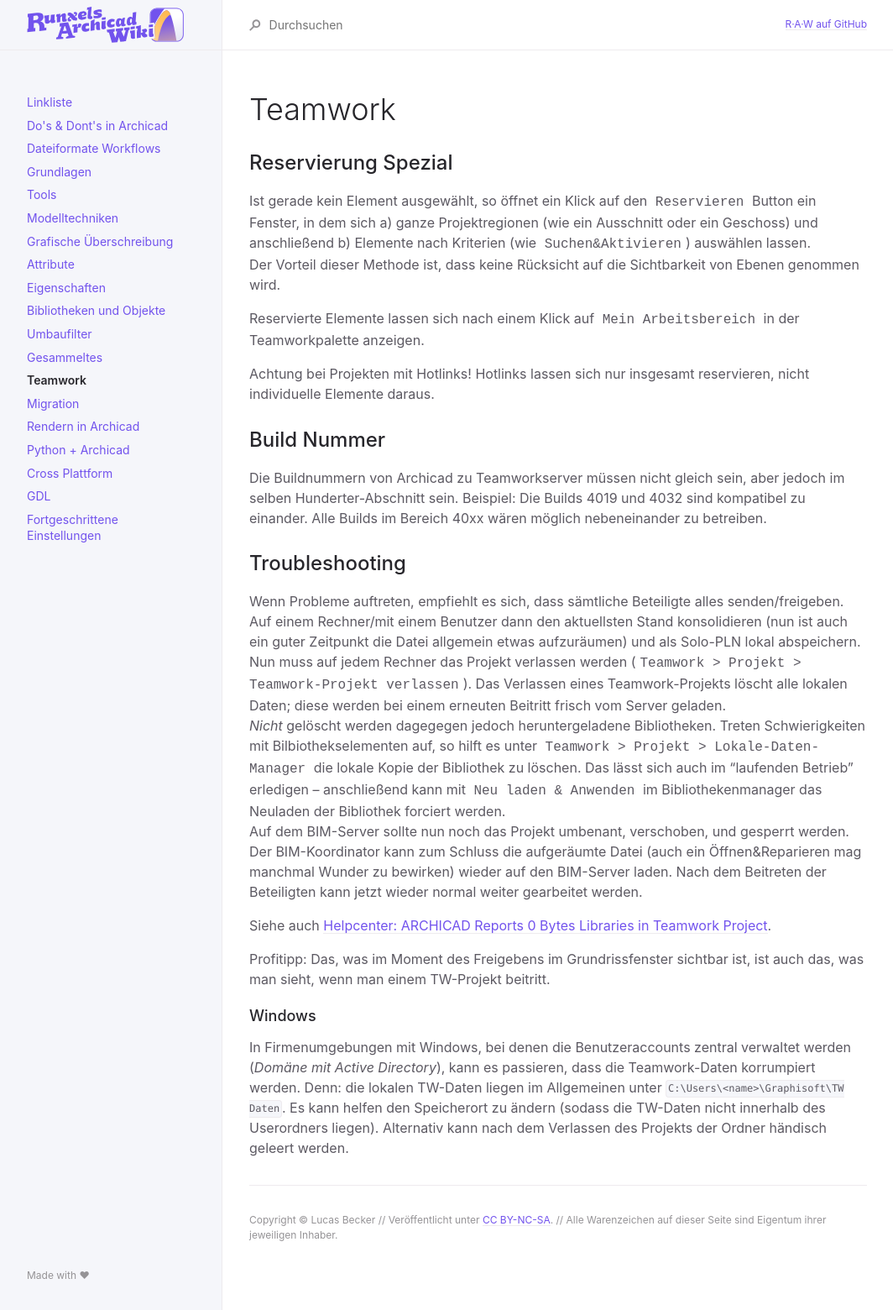
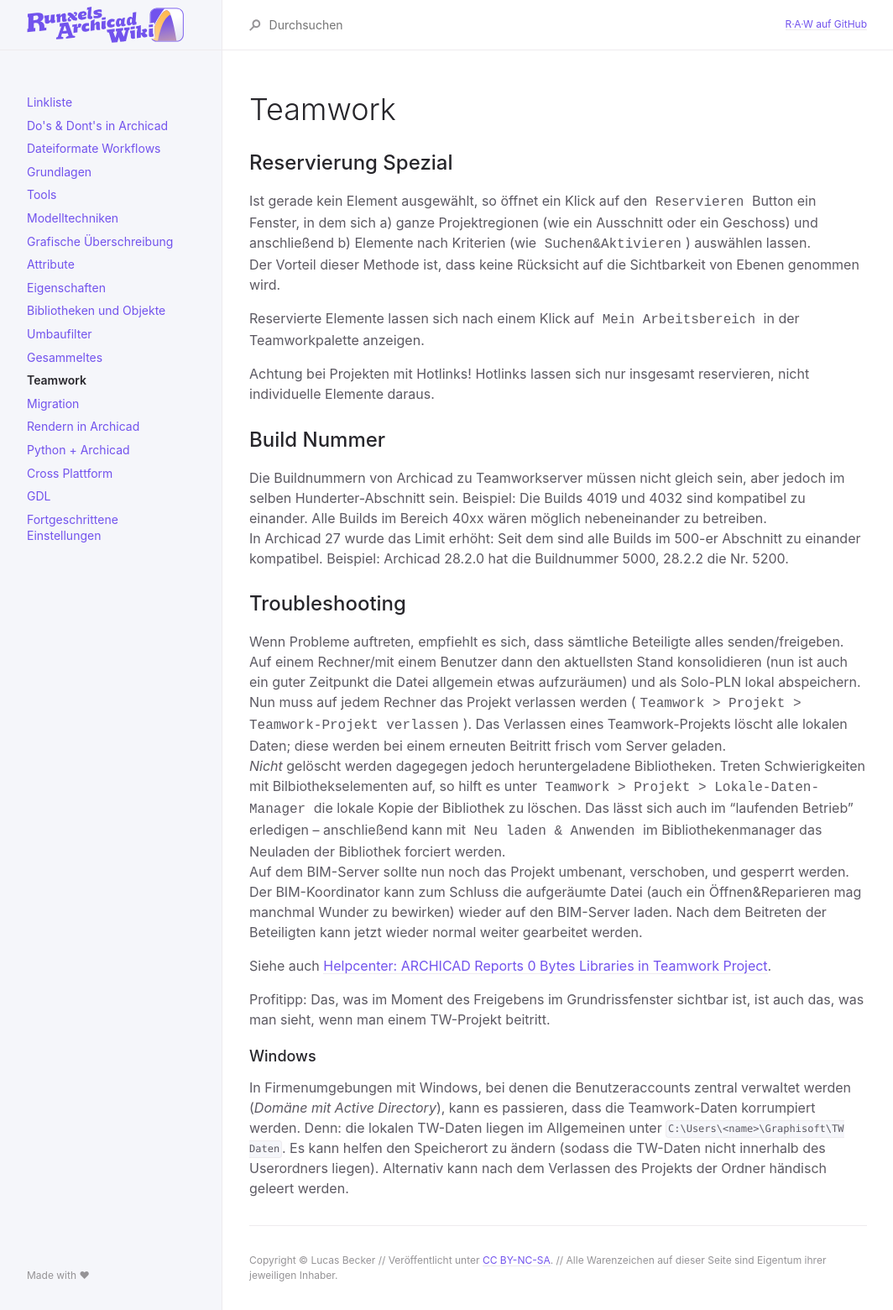
Before and after one commit to runxel/archicad-wiki, a Jekyll site: the page built from _pages/130_Teamwork/index.md, in a window 1280 px wide. Shown: the whole page at 84% size, without its empty margins (107-1171 px from the left). Built offline with Jekyll 4.4.1, drawn with Linux system fonts in a browser that asks for light colours.

Commit message:
build nr

```diff
--- a/_pages/130_Teamwork/index.md
+++ b/_pages/130_Teamwork/index.md
@@ -18,6 +18,7 @@ Achtung bei Projekten mit Hotlinks! Hotlinks lassen sich nur insgesamt reservier
 
 ## Build Nummer
 Die Buildnummern von Archicad zu Teamworkserver müssen nicht gleich sein, aber jedoch im selben Hunderter-Abschnitt sein. Beispiel: Die Builds 4019 und 4032 sind kompatibel zu einander. Alle Builds im Bereich 40xx wären möglich nebeneinander zu betreiben.
+In Archicad 27 wurde das Limit erhöht: Seit dem sind alle Builds im 500-er Abschnitt zu einander kompatibel. Beispiel: Archicad 28.2.0 hat die Buildnummer 5000, 28.2.2 die Nr. 5200.
 
 
 ## Troubleshooting
```
